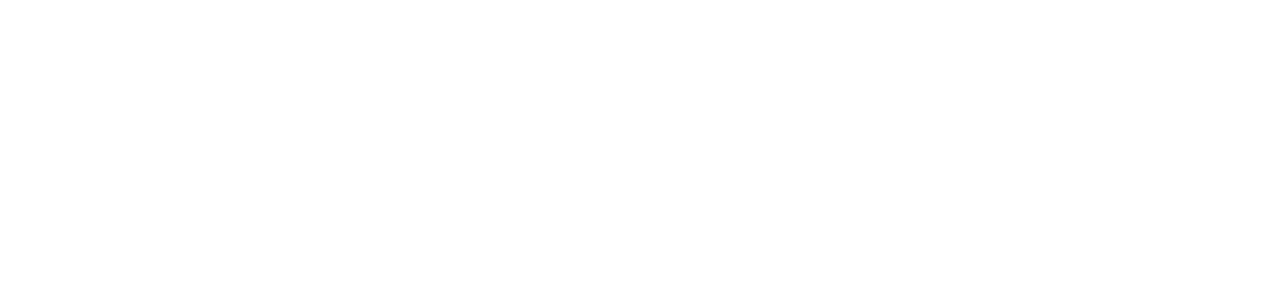
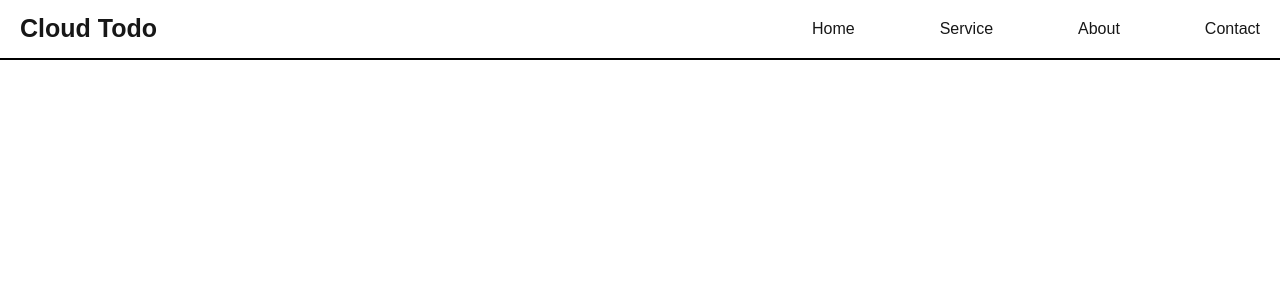
Before and after one commit to xantrailstudio/nextjs-cloud-todo, a Next.js app: page /dashboard in a window 1280 px wide. Shown: the top 300 px of the page. Built offline with nearby package versions, Linux system fonts and the light colour scheme.

Commit message:
Fixing navbar and its problems

```diff
--- a/src/app/dashboard/layout.tsx
+++ b/src/app/dashboard/layout.tsx
@@ -1,7 +1,7 @@
 "use client";
 
 import "@/app/globals.css";
-// import Navbar from "@/components/navbar";
+import Navbar from "@/components/navbar";
 
 export default function DashboardLayout({
   children,
@@ -11,7 +11,7 @@
   return (
     <div className="flex height-full width-full">
       <div className="flex flex-column width-full">
-        {/* <Navbar /> */}
+        <Navbar />
         <main className="padding-50 grow overflow-auto">{children}</main>
       </div>
     </div>
--- a/src/app/dashboard/page.tsx
+++ b/src/app/dashboard/page.tsx
@@ -3,7 +3,6 @@
 export default function Dashboard(){
     return (
         <>
-
         </>
     );
 }
```
Also changed, not shown: src/app/dashboard/todos/page.tsx (added).
